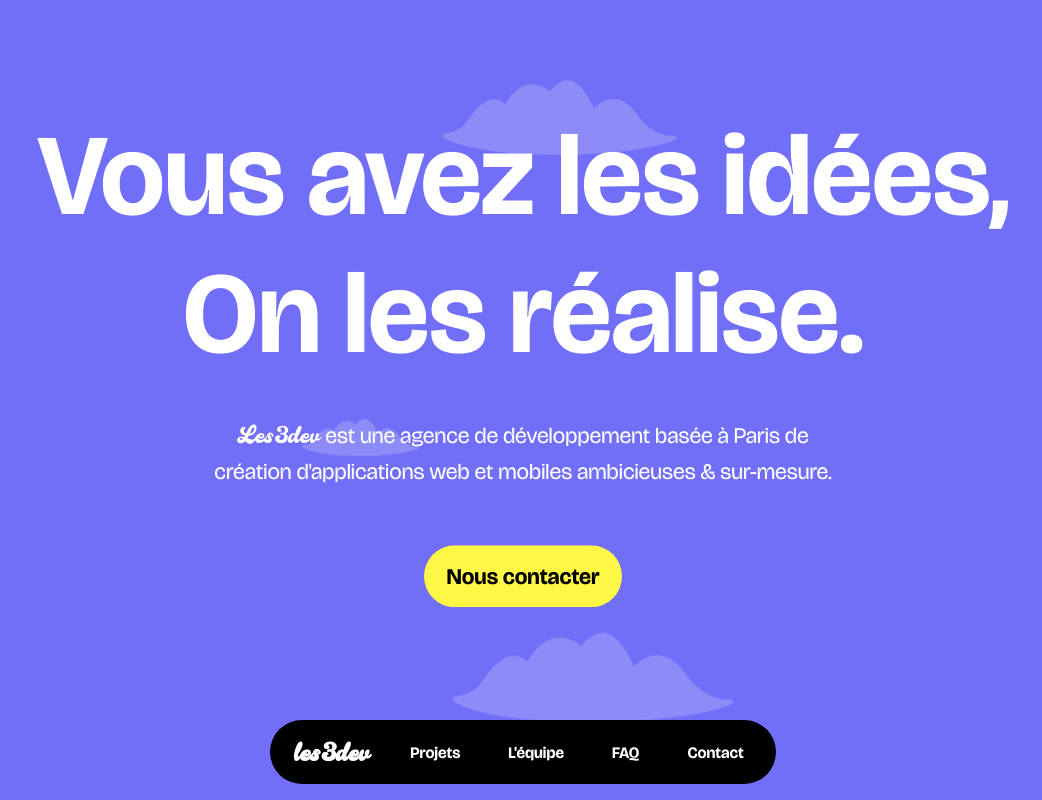
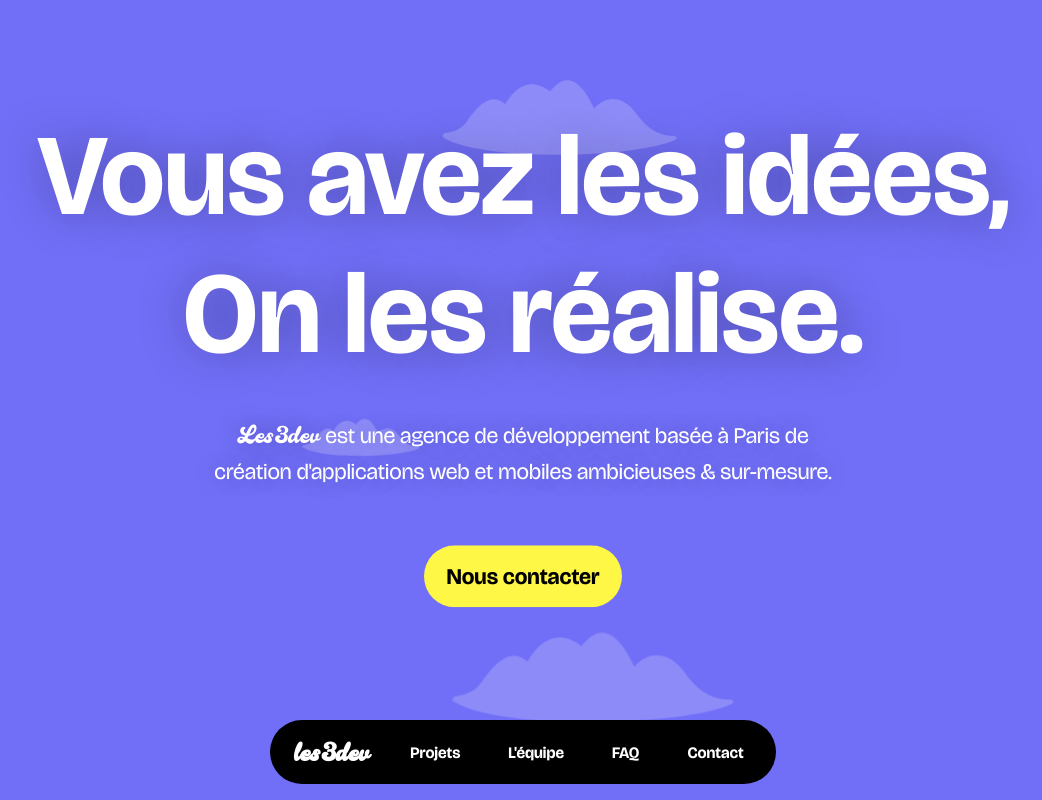
Before and after one commit to les3dev/website, a SvelteKit app: page / in a window 1280 px wide. Shown: the top 800 px of the page, without its empty margins (117-1159 px from the left). Built offline with nearby package versions, Linux system fonts and the light colour scheme.

Commit message:
fix: faq links

```diff
--- a/src/routes/+page.svelte
+++ b/src/routes/+page.svelte
@@ -89,7 +89,7 @@
         {
             question: `Combien de temps prendrait la réalisation de mon projet ?`,
             answer: `Cela déprendra de l'urgence de votre côté mais également de nos disponibilités. Nous avons l'habitude de travailler plutôt rapidement et vous
-            fournir des résultats de l'avancement au fur et à mesure. <a href="mailto:contact@les3.dev">Contactez-nous</a> dès maintenant pour avoir une estimation !`,
+            fournir des résultats de l'avancement au fur et à mesure. <a href="#contact">Contactez-nous</a> dès maintenant pour avoir une estimation !`,
         },
         {
             question: `Est-ce que je dois m'occuper du design ?`,
@@ -293,7 +293,7 @@
         <details use:scrollEffect={0.5} class="appear">
             <summary>{question.question}</summary>
             <div>
-                {question.answer}
+                {@html question.answer}
             </div>
         </details>
     {/each}
@@ -373,6 +373,7 @@
         text-align: center;
         letter-spacing: -1px;
         text-wrap: balance;
+        text-shadow: 0 0 3rem hsla(0, 0%, 0%, 0.3);
     }
 
     h2.big {
@@ -404,6 +405,7 @@
         margin-bottom: 2em;
         margin-inline: auto;
         max-width: 60rem;
+        text-shadow: 0 0 1.5rem hsla(0, 0%, 0%, 0.3);
     }
     .logo {
         font-family: var(--font-logo);
@@ -549,7 +551,7 @@
         margin: auto;
         line-height: 1.6;
     }
-    #faq details a {
+    #faq details :global(a) {
         color: var(--color-indigo);
     }
     #faq details summary {
```
